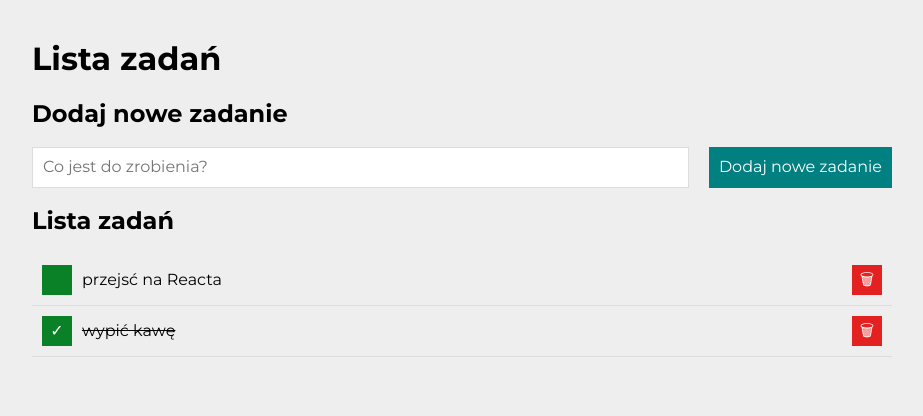
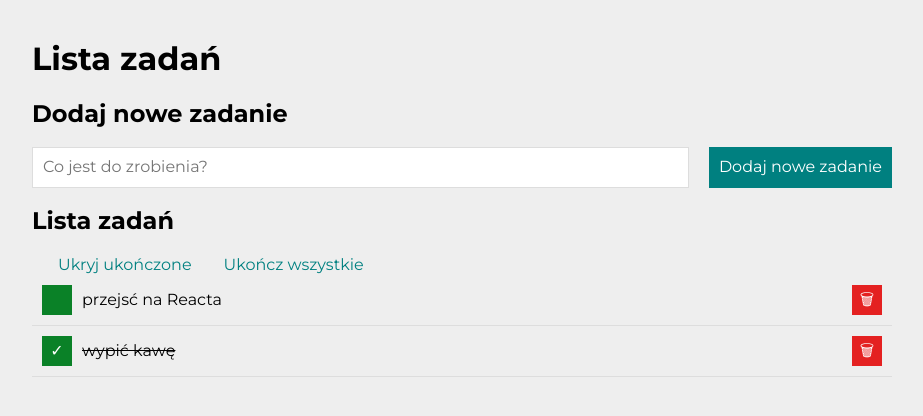
Before and after one commit to mg-wiewiora/to-do-list-react, a React (Create React App) app: page / in a window 1280 px wide. Shown: the top 416 px of the page, without its empty margins (178-1101 px from the left). Built offline with nearby package versions, Linux system fonts and the light colour scheme.

Commit message:
const Menu updated

```diff
--- a/src/App.js
+++ b/src/App.js
@@ -1,5 +1,6 @@
 import Form from "./Form";
 import List from "./List";
+import Menu from "./Menu";
 
 const tasks = [
   { id: 1, content: "przejsć na Reacta", done: false },
@@ -26,7 +27,7 @@ function App() {
         <section className="section">
           <div className="section__menuContainer">
             <h2 className="section__title">Lista zadań</h2>
-            <div className="menu"></div>
+            <Menu tasks={tasks} hideDone={hideDone} />
           </div>
           <div className="section__content">
             <List tasks={tasks} hideDone={hideDone} />
--- /dev/null
+++ b/src/Menu/index.js
@@ -0,0 +1,18 @@
+import "./style.css";
+
+const Menu = ({ tasks, hideDone }) =>
+  tasks.length > 0 && (
+    <div className="menu">
+      <button className="menu__button">
+        {hideDone ? "Pokaż" : "Ukryj"} ukończone
+      </button>
+      <button
+        className="menu__button"
+        disabled={tasks.every(({ done }) => done)}
+      >
+        Ukończ wszystkie
+      </button>
+    </div>
+  );
+
+export default Menu;
--- /dev/null
+++ b/src/Menu/style.css
@@ -0,0 +1,33 @@
+.menu {
+    display: flex;
+    flex-wrap: wrap;
+}
+
+.menu__button {
+    border: none;
+    background-color: transparent;
+    color: teal;
+    margin: 0 0 0 20px;
+    transition: 0.5s;
+    cursor: pointer;
+}
+
+@media (max-width: 767px) {
+    .menu__button {
+        flex-basis: 100%;
+        margin: 10px;
+    }
+}
+
+
+.menu__button:hover {
+    color: #009999;
+}
+
+.menu__button:active {
+    color: #00b3b3;
+}
+
+.menu__button:disabled {
+    color: #ccc;
+}
```
